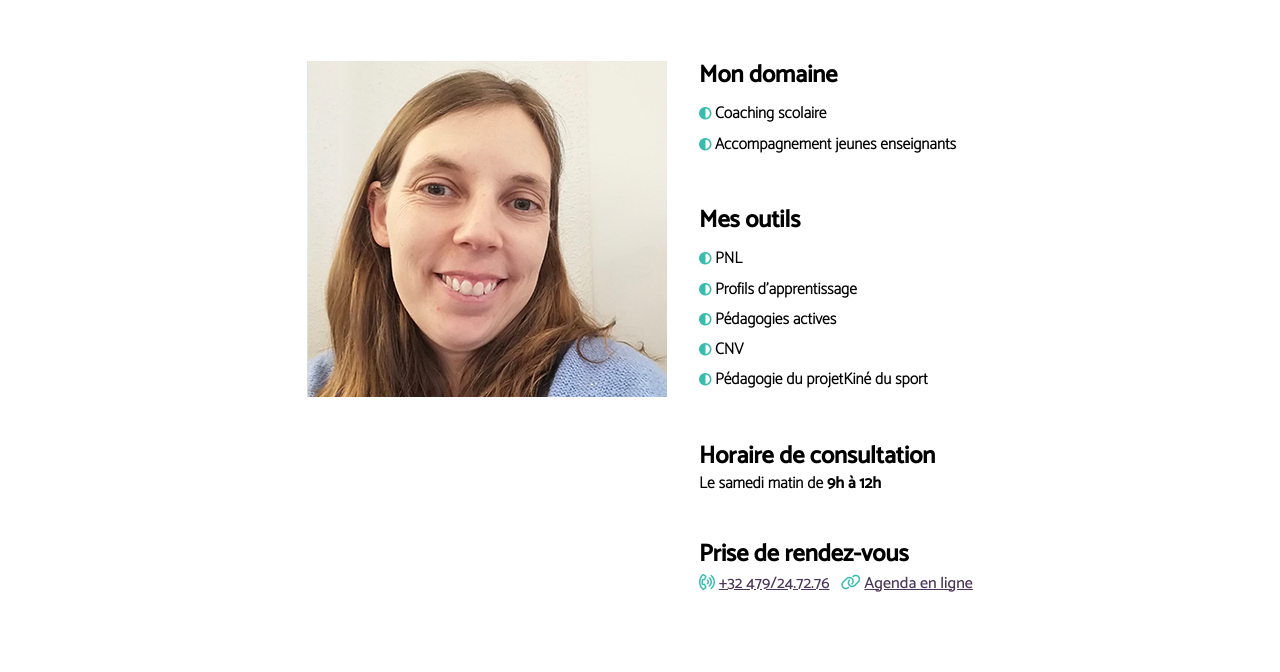
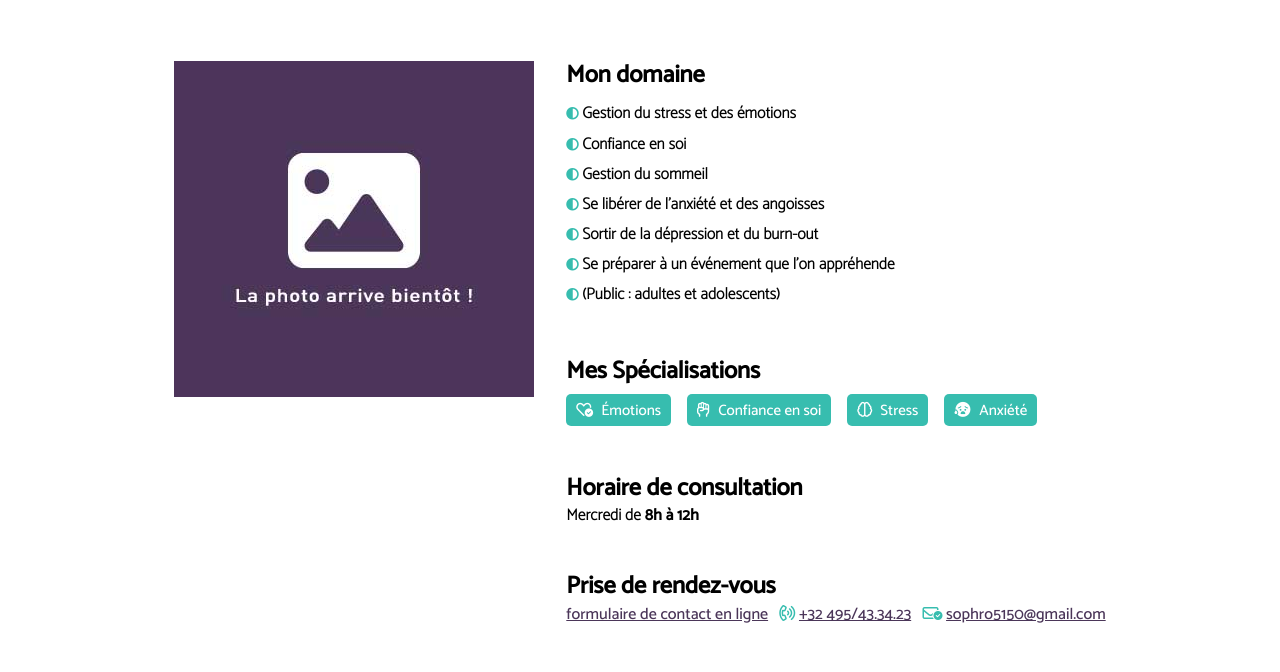
Before and after one commit to b12consulting/kineris_website, a plain HTML site: page virginie-adam-sophrologue.html in a window 1280 px wide. Shown: the part 468-1140 px from the top of the page. Drawn offline with Linux system fonts and the light colour scheme.

Commit message:
add virginie

```diff
--- a/laeticia-lambinet-coach-scolaire.html
+++ b/virginie-adam-sophrologue.html
@@ -34,56 +34,77 @@
     <div class="container">
         <h2 class="section-title">
             <img src="assets/images/logo-circle-kine.svg" width="20px">
-            <span>Laeticia Lambinet</span>
+            <span>Virgine Adam</span>
             <img src="assets/images/logo-circle-kine.svg" width="20px">
         </h2>
         <div class="role">
-            Coach scolaire
+            Sophrologue et conseillère en fleurs de Bach
         </div>
         <div class="flex-wrap-row">
             <div class="picture">
-                <img class="pic-julie" src="assets/images/pic-laeticia.jpg">
+                <img class="pic-julie" src="assets/images/no-pic.jpg">
             </div>
-            <div class="info-content">
+            <div>
                 <div class="sub-title">Mon domaine</div>
                 <ul>
                     <li>
-                        Coaching scolaire
+                        Gestion du stress et des émotions
                     </li>
                     <li>
-                        Accompagnement jeunes enseignants
+                        Confiance en soi
+                    </li>
+                    <li>
+                        Gestion du sommeil
+                    </li>
+                    <li>
+                        Se libérer de l'anxiété et des angoisses
+                    </li>
+                    <li>
+                        Sortir de la dépression et du burn-out
+                    </li>
+                    <li>
+                        Se préparer à un événement que l'on appréhende
+                    </li>
+                    <li>
+                        (Public : adultes et adolescents)
                     </li>
                 </ul>
-                <div class="sub-title">Mes outils</div>
-                <ul>
-                    <li>
-                        PNL
-                    </li>
-                    <li>
-                        Profils d’apprentissage
-                    </li>
-                    <li>
-                        Pédagogies actives
-                    </li>
-                    <li>
-                        CNV
-                    </li>
-                    <li>
-                        Pédagogie du projetKiné du sport
-                    </li>
-                </ul>
+                <div class="sub-title">Mes Spécialisations</div>
+                <div class="line-tag">
+                    <div class="tag">
+                        <span class="fa"></span>
+                        <span>Émotions</span>
+                    </div>
+                    <div class="tag">
+                        <span class="fa"></span>
+                        <span>Confiance en soi</span>
+                    </div>
+                    <div class="tag">
+                        <span class="fa"></span>
+                        <span>Stress</span>
+                    </div>
+                    <div class="tag">
+                        <span class="fa-solid"></span>
+                        <div>Anxiété</div>
+                    </div>
+                </div>
                 <div class="sub-title">Horaire de consultation</div>
-                <div class="sub-section">Le samedi matin de <b>9h à 12h</b></div>
+                <div class="sub-section">
+                    <div class="center-time">
+                        <div>Mercredi de <b>8h à 12h</b></div>
+                    </div>
+                </div>
                 <div class="sub-title">Prise de rendez-vous</div>
                 <div>
                     <div class="num">
+                        <a href="https://sophro5150.odoo.com/contact">formulaire de contact en ligne</a>
                         <div>
                             <span class="fa"></span>
-                            <a href="tel:+32479247276">+32 479/24.72.76</a>
+                            <a href="tel:+32495433423">+32 495/43.34.23</a>
                         </div>
                         <div>
-                            <span class="fa"></span>
-                            <a target="_blank" href="https://progenda.be/calendars/lambinet-laetitia-coaching-scolaire-1325">Agenda en ligne</a>
+                            <span class="fa"></span>
+                            <a href="mailto:sophro5150@gmail.com">sophro5150@gmail.com</a>
                         </div>
                     </div>
                 </div>
```
Also changed, not shown: centre.html (+15 -1 lines), assets/images/no-pic.jpg (added).
